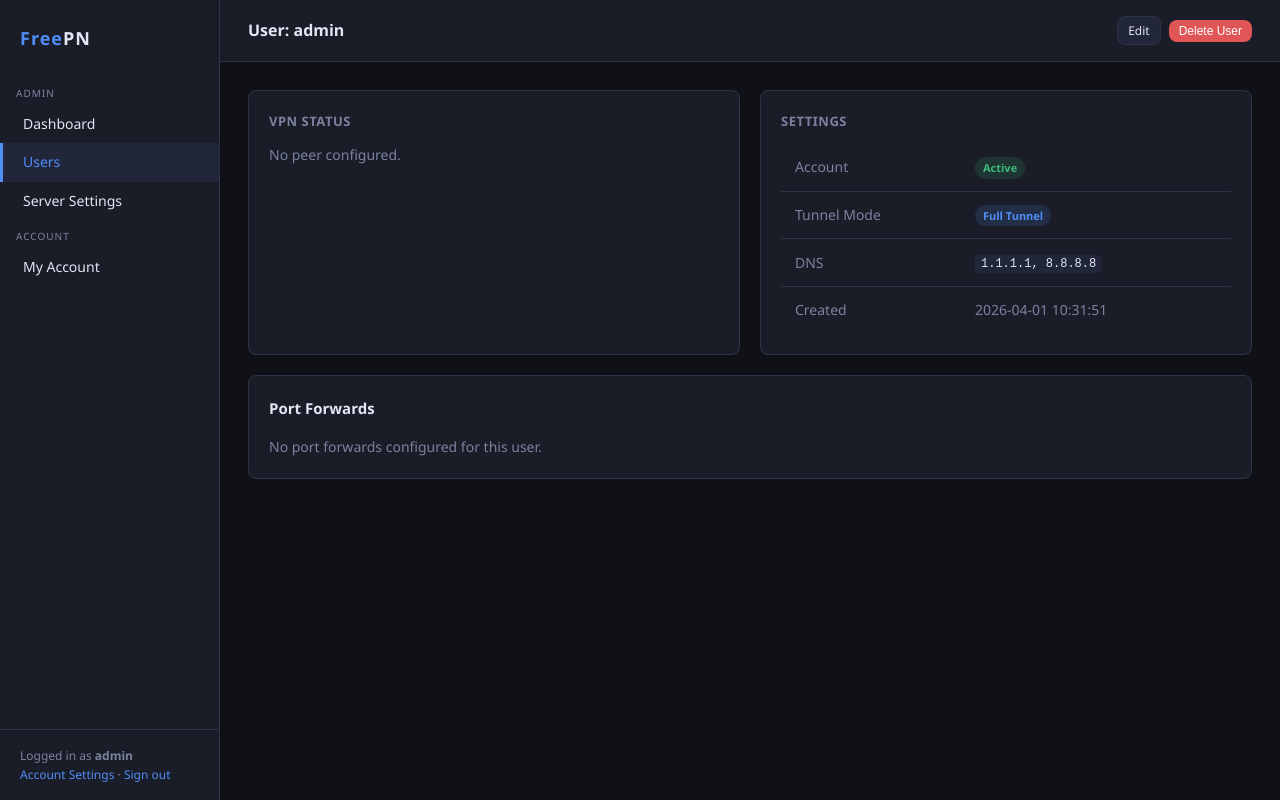
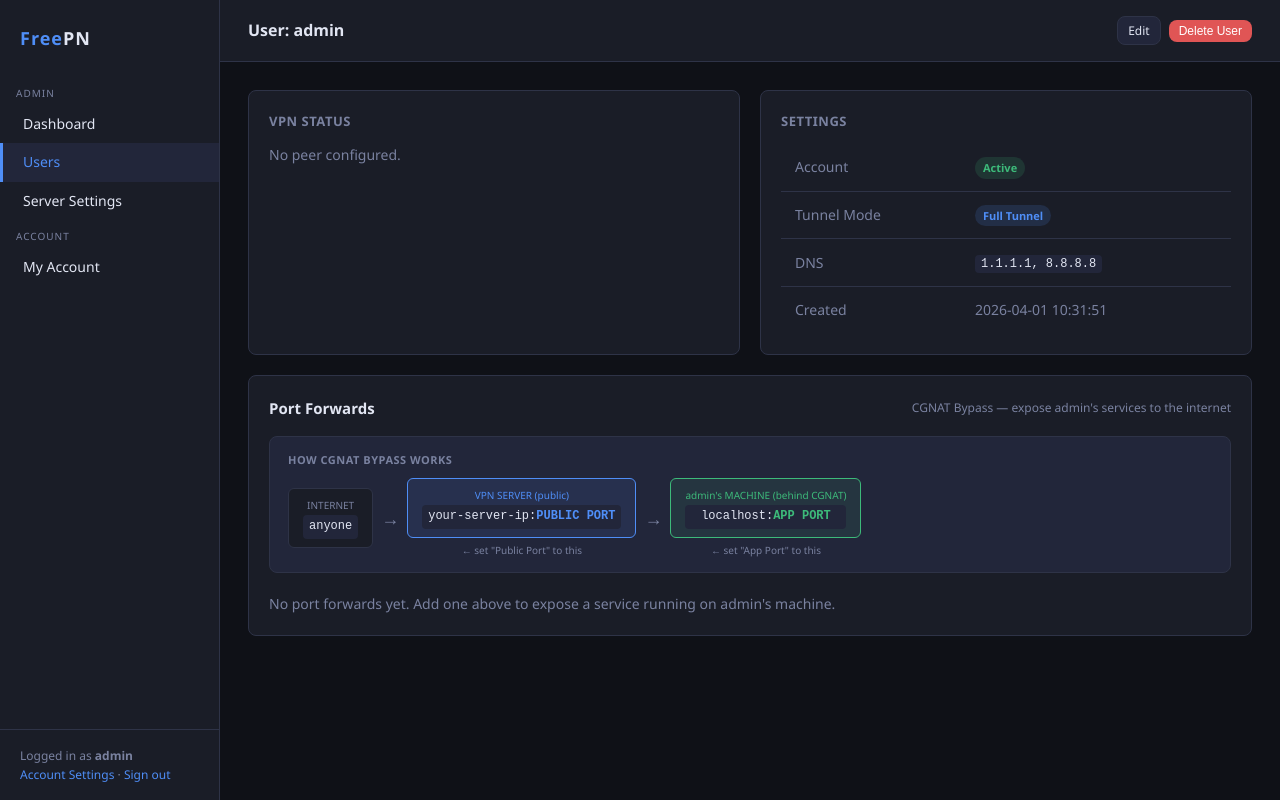
Before and after one commit to crucifix86/freepn, a Flask app: page /admin/users/1 in a window 1280 px wide. Run offline with Flask 3, Linux system fonts and the light colour scheme; a user stored in the database is signed in; data that the repository does not hold is empty; parts of the project's set-up code (start-up, migrations or seed data) failed here and were passed over.

Commit message:
Improve port forward UX for CGNAT bypass
Admin: add flow diagram showing internet → VPN server (public port) →
user's machine (app port) with colour-coded labels and per-field hints.
Conflict check now names the owning user in the error message.

Client: replace raw port table with plain-English service cards showing
exactly what address to share, without leaking other users' allocations.

Co-Authored-By: Claude Sonnet 4.6 <noreply@anthropic.com>

```diff
--- a/app/admin/routes.py
+++ b/app/admin/routes.py
@@ -95,7 +95,8 @@ def user_detail(user_id):
     peer_status = None
     if user.peer and user.peer.public_key in live:
         peer_status = live[user.peer.public_key]
-    return render_template('admin/user_detail.html', user=user, peer_status=peer_status, now=time.time(), fmt_bytes=fmt_bytes)
+    server_endpoint = ServerConfig.get('server_endpoint', 'your-server-ip')
+    return render_template('admin/user_detail.html', user=user, peer_status=peer_status, now=time.time(), fmt_bytes=fmt_bytes, server_endpoint=server_endpoint)
 
 
 @admin_bp.route('/users/<int:user_id>/edit', methods=['GET', 'POST'])
@@ -167,11 +168,21 @@ def add_port_forward(user_id):
     description = request.form.get('description', '').strip()
 
     if not (1 <= ext_port <= 65535) or not (1 <= int_port <= 65535):
-        flash('Invalid port numbers.', 'error')
+        flash('Invalid port numbers — must be between 1 and 65535.', 'error')
         return redirect(url_for('admin.user_detail', user_id=user_id))
 
-    if PortForward.query.filter_by(external_port=ext_port).first():
-        flash(f'External port {ext_port} already in use.', 'error')
+    # Check for conflict — a public port can only be assigned to one user.
+    # If protocol is 'both', we block if that port is taken by anyone for any protocol.
+    conflict = PortForward.query.filter_by(external_port=ext_port).first()
+    if conflict:
+        conflict_owner = User.query.get(conflict.user_id)
+        owner_name = conflict_owner.username if conflict_owner else 'another user'
+        flash(
+            f'Public port {ext_port} is already in use'
+            + (f' by {owner_name}' if conflict_owner and conflict_owner.id != user_id else '')
+            + '. Choose a different public port.',
+            'error'
+        )
         return redirect(url_for('admin.user_detail', user_id=user_id))
 
     pf = PortForward(
@@ -184,7 +195,8 @@ def add_port_forward(user_id):
     db.session.add(pf)
     db.session.commit()
     apply_port_forward_rule(pf, user.peer.vpn_ip)
-    flash(f'Port forward {ext_port} → {int_port} ({protocol}) added.', 'success')
+    server_endpoint = ServerConfig.get('server_endpoint', 'server')
+    flash(f'Port forward added: {server_endpoint}:{ext_port} → localhost:{int_port} ({protocol.upper()})', 'success')
     return redirect(url_for('admin.user_detail', user_id=user_id))
 
 
--- a/app/admin/templates/admin/user_detail.html
+++ b/app/admin/templates/admin/user_detail.html
@@ -76,17 +76,50 @@
 <div class="card">
   <div class="section-header">
     <h2>Port Forwards</h2>
+    <span class="text-muted" style="font-size:12px">CGNAT Bypass — expose {{ user.username }}'s services to the internet</span>
+  </div>
+
+  <!-- How it works diagram -->
+  <div style="background:var(--surface2);border:1px solid var(--border);border-radius:var(--radius);padding:14px 18px;margin-bottom:20px;font-size:13px">
+    <div style="font-weight:600;margin-bottom:10px;color:var(--muted);font-size:11px;text-transform:uppercase;letter-spacing:0.5px">How CGNAT bypass works</div>
+    <div style="display:flex;align-items:center;gap:8px;flex-wrap:wrap">
+      <div style="text-align:center">
+        <div style="background:var(--surface);border:1px solid var(--border);border-radius:6px;padding:8px 14px;font-size:12px">
+          <div style="color:var(--muted);font-size:10px;margin-bottom:2px">INTERNET</div>
+          <div class="monospace">anyone</div>
+        </div>
+      </div>
+      <div style="color:var(--muted);font-size:18px">→</div>
+      <div style="text-align:center">
+        <div style="background:rgba(79,142,247,0.1);border:1px solid var(--accent);border-radius:6px;padding:8px 14px;font-size:12px">
+          <div style="color:var(--accent);font-size:10px;margin-bottom:2px">VPN SERVER (public)</div>
+          <div class="monospace">{{ server_endpoint }}:<strong style="color:var(--accent)">PUBLIC PORT</strong></div>
+        </div>
+        <div style="font-size:10px;color:var(--muted);margin-top:4px">← set "Public Port" to this</div>
+      </div>
+      <div style="color:var(--muted);font-size:18px">→</div>
+      <div style="text-align:center">
+        <div style="background:rgba(61,186,122,0.1);border:1px solid var(--success);border-radius:6px;padding:8px 14px;font-size:12px">
+          <div style="color:var(--success);font-size:10px;margin-bottom:2px">{{ user.username }}'s MACHINE (behind CGNAT)</div>
+          <div class="monospace">localhost:<strong style="color:var(--success)">APP PORT</strong></div>
+        </div>
+        <div style="font-size:10px;color:var(--muted);margin-top:4px">← set "App Port" to this</div>
+      </div>
+    </div>
   </div>
 
   {% if user.peer %}
-  <form method="POST" action="/admin/users/{{ user.id }}/port-forwards/new" style="display:grid;grid-template-columns:1fr 1fr 1fr 2fr auto;gap:10px;align-items:end;margin-bottom:16px">
+  <form method="POST" action="/admin/users/{{ user.id }}/port-forwards/new">
+    <div style="display:grid;grid-template-columns:1fr 1fr 1fr 2fr auto;gap:12px;align-items:start;margin-bottom:16px">
       <div>
-      <label>External Port</label>
-      <input type="number" name="external_port" placeholder="e.g. 25565" min="1" max="65535">
+        <label>Public Port <span style="color:var(--accent)">&#9679;</span></label>
+        <input type="number" name="external_port" placeholder="e.g. 25565" min="1" max="65535" required>
+        <div style="font-size:11px;color:var(--muted);margin-top:4px">Port on <em>this server</em> the internet connects to</div>
       </div>
       <div>
-      <label>Internal Port</label>
-      <input type="number" name="internal_port" placeholder="e.g. 25565" min="1" max="65535">
+        <label>App Port <span style="color:var(--success)">&#9679;</span></label>
+        <input type="number" name="internal_port" placeholder="e.g. 25565" min="1" max="65535" required>
+        <div style="font-size:11px;color:var(--muted);margin-top:4px">Port the app is running on <em>{{ user.username }}'s machine</em></div>
       </div>
       <div>
         <label>Protocol</label>
@@ -95,14 +128,16 @@
           <option value="udp">UDP</option>
           <option value="both">TCP + UDP</option>
         </select>
+        <div style="font-size:11px;color:var(--muted);margin-top:4px">Game servers often need UDP</div>
       </div>
       <div>
         <label>Description</label>
-      <input type="text" name="description" placeholder="e.g. Minecraft Server">
+        <input type="text" name="description" placeholder="e.g. Minecraft Server, Plex, Web App">
       </div>
       <div>
         <label>&nbsp;</label>
-      <button type="submit" class="btn btn-primary">Add</button>
+        <button type="submit" class="btn btn-primary">Add Forward</button>
+      </div>
     </div>
   </form>
   {% endif %}
@@ -111,13 +146,23 @@
   <div class="table-wrap">
     <table>
       <thead>
-        <tr><th>External Port</th><th>Internal Port</th><th>Protocol</th><th>Description</th><th>Action</th></tr>
+        <tr>
+          <th>Traffic Flow</th>
+          <th>Protocol</th>
+          <th>Description</th>
+          <th>Action</th>
+        </tr>
       </thead>
       <tbody>
         {% for pf in user.port_forwards %}
         <tr>
-          <td><span class="monospace">:{{ pf.external_port }}</span></td>
-          <td><span class="monospace">{{ user.peer.vpn_ip if user.peer else '?' }}:{{ pf.internal_port }}</span></td>
+          <td>
+            <div style="display:flex;align-items:center;gap:8px;font-size:12px">
+              <span class="monospace" style="color:var(--accent)">{{ server_endpoint }}:{{ pf.external_port }}</span>
+              <span style="color:var(--muted)">→</span>
+              <span class="monospace" style="color:var(--success)">localhost:{{ pf.internal_port }}</span>
+            </div>
+          </td>
           <td><span class="badge badge-accent">{{ pf.protocol.upper() }}</span></td>
           <td class="text-muted">{{ pf.description or '—' }}</td>
           <td>
@@ -131,7 +176,7 @@
     </table>
   </div>
   {% else %}
-  <p class="text-muted">No port forwards configured for this user.</p>
+  <p class="text-muted">No port forwards yet. Add one above to expose a service running on {{ user.username }}'s machine.</p>
   {% endif %}
 </div>
 
--- a/app/client/routes.py
+++ b/app/client/routes.py
@@ -17,7 +17,8 @@ def dashboard():
     peer_status = None
     if current_user.peer and current_user.peer.public_key in live:
         peer_status = live[current_user.peer.public_key]
-    return render_template('client/dashboard.html', peer_status=peer_status, now=time.time(), fmt_bytes=fmt_bytes)
+    server_endpoint = ServerConfig.get('server_endpoint', 'your-vpn-server')
+    return render_template('client/dashboard.html', peer_status=peer_status, now=time.time(), fmt_bytes=fmt_bytes, server_endpoint=server_endpoint)
 
 
 @client_bp.route('/config')
```
Also changed, not shown: app/client/templates/client/dashboard.html (+26 -17 lines). Lines whose indentation alone changed are shown as unchanged.
